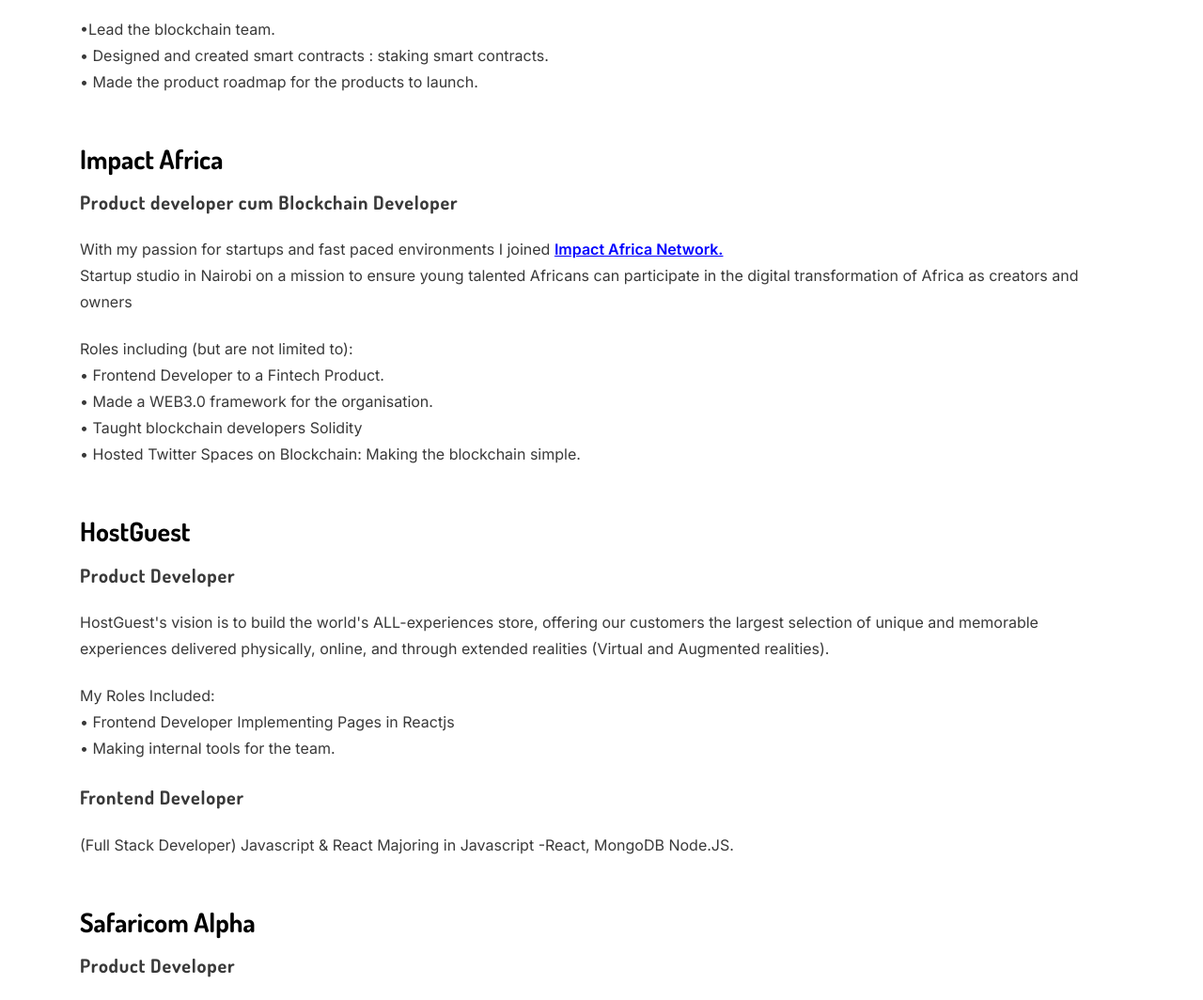
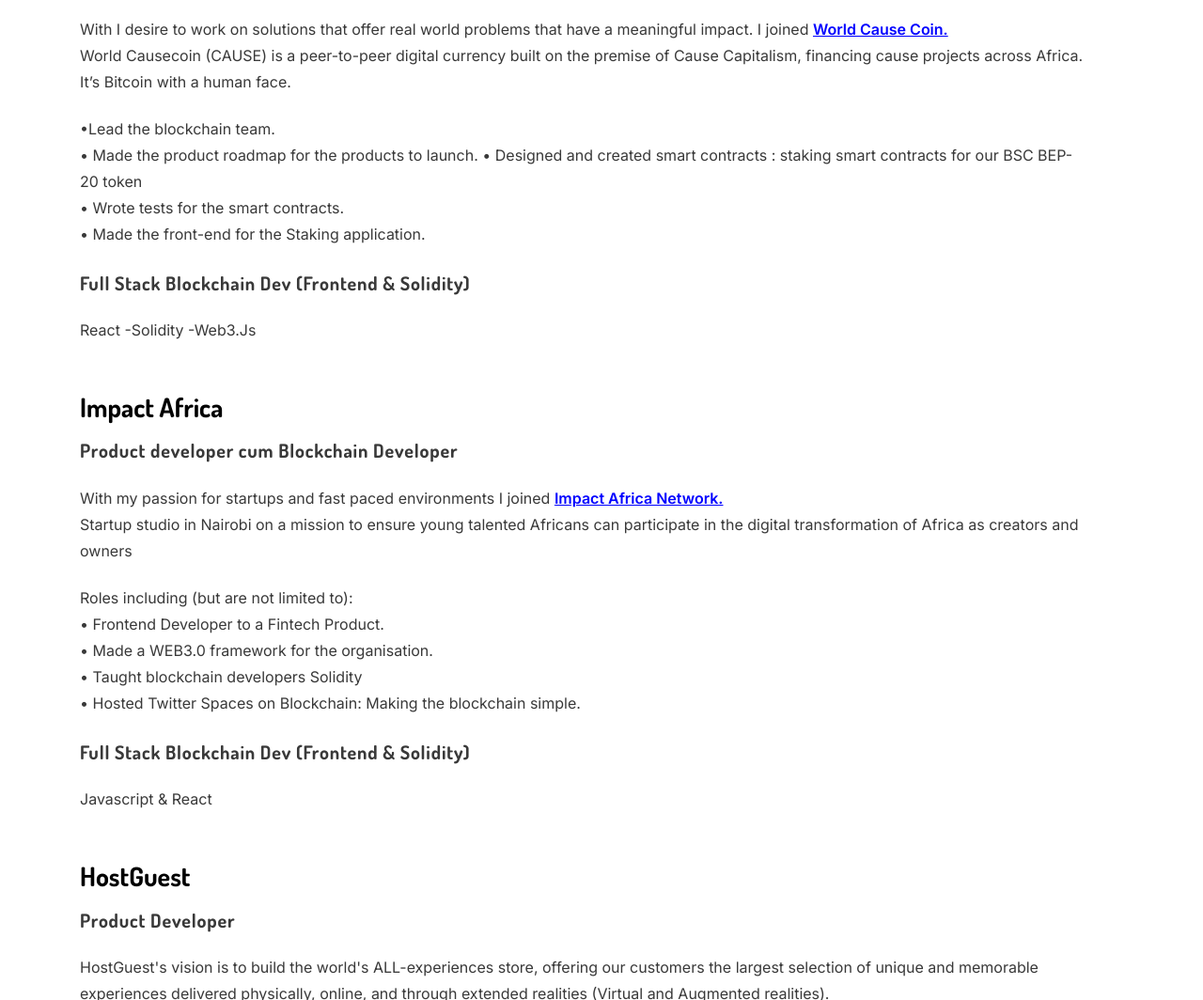
Before and after one commit to teekize/teekize, a plain HTML site: page index.html in a window 1280 px wide. Shown: the part 2114-3178 px from the top of the page at 94% size. Drawn offline with Linux system fonts and the light colour scheme.

Commit message:
updated world cause coin

```diff
--- a/index.html
+++ b/index.html
@@ -276,10 +276,29 @@
               <div class="about-content">
                 <h3 class="heading">World Cause Coin</h3>
                 <p class="description">Lead Blockchain Dev</p>
+                <p class="scopeDesc">
+                  With I desire to work on solutions that offer real world problems that have a meaningful impact. I joined
+                   <a href="http://www.worldcausecoin.com/" target="_blank"
+                     >World Cause Coin.</a
+                   >
+                   <br />
+                   World Causecoin (CAUSE) is a peer-to-peer digital currency
+built on the premise of Cause Capitalism, financing cause
+projects across Africa. It’s Bitcoin with a human face.
+                 </p>
                 <p>
                   •Lead the blockchain team. <br />
-                  • Designed and created smart contracts : staking smart contracts. <br />
                   • Made the product roadmap for the products to launch.
+                  • Designed and created smart contracts : staking smart contracts for our  BSC BEP-20 token <br />
+                  • Wrote tests for the smart contracts. <br />
+                  • Made the front-end for the Staking application.
+                </p>
+                <p class="description">
+                  Full Stack Blockchain Dev (Frontend & Solidity)
+                </p>
+                <p>
+                  React -Solidity  -Web3.Js
+               <br />
                 </p>
               </div>
               <!-- /.about-content -->
@@ -317,6 +336,13 @@
                   • Made a WEB3.0 framework for the organisation.<br />
                   • Taught blockchain developers Solidity <br />
                   • Hosted Twitter Spaces on Blockchain: Making the blockchain simple.<br />
+                </p>
+                <p class="description">
+                  Full Stack Blockchain Dev (Frontend & Solidity)
+                </p>
+                <p>
+                  Javascript & React
+                   <br />
                 </p>
               </div>
               <!-- /.about-content -->
```
